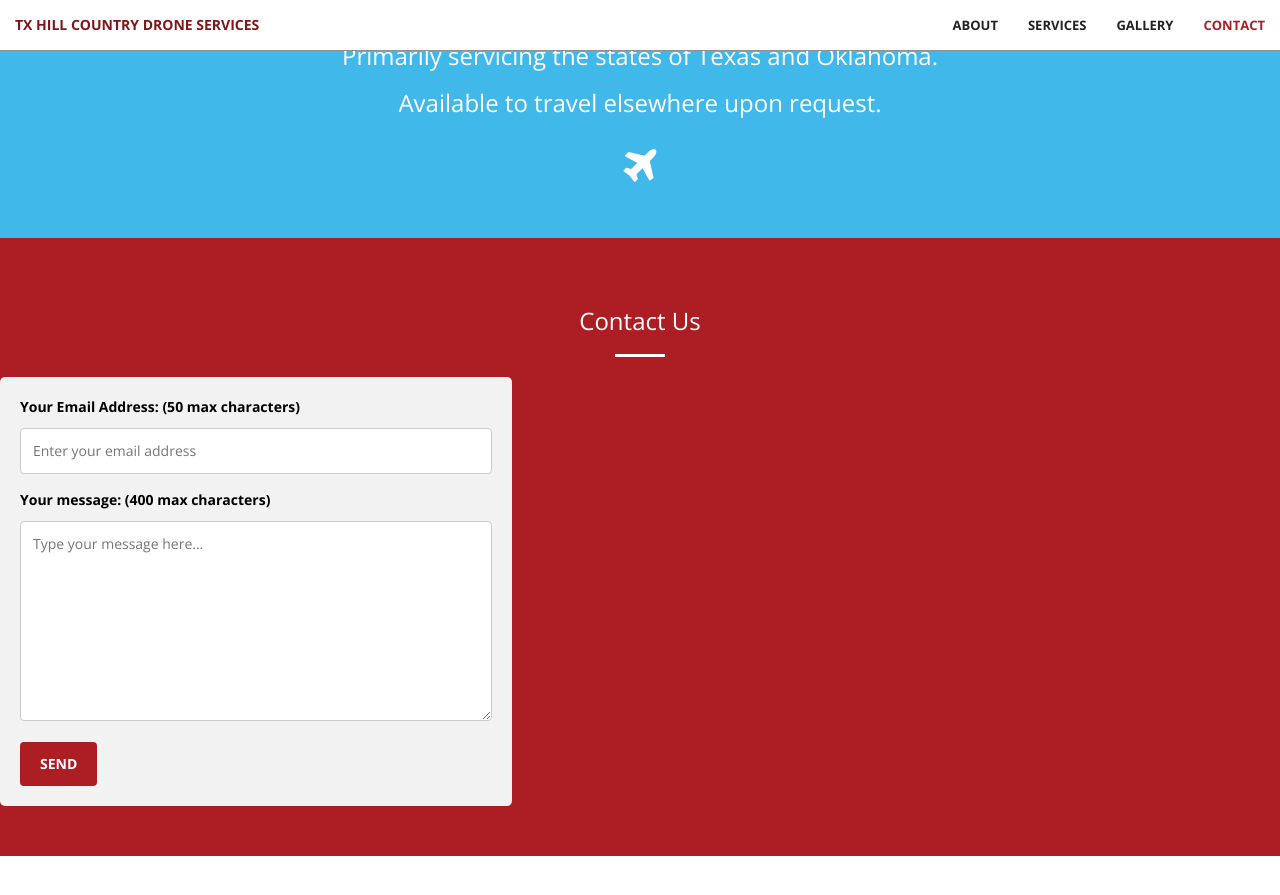
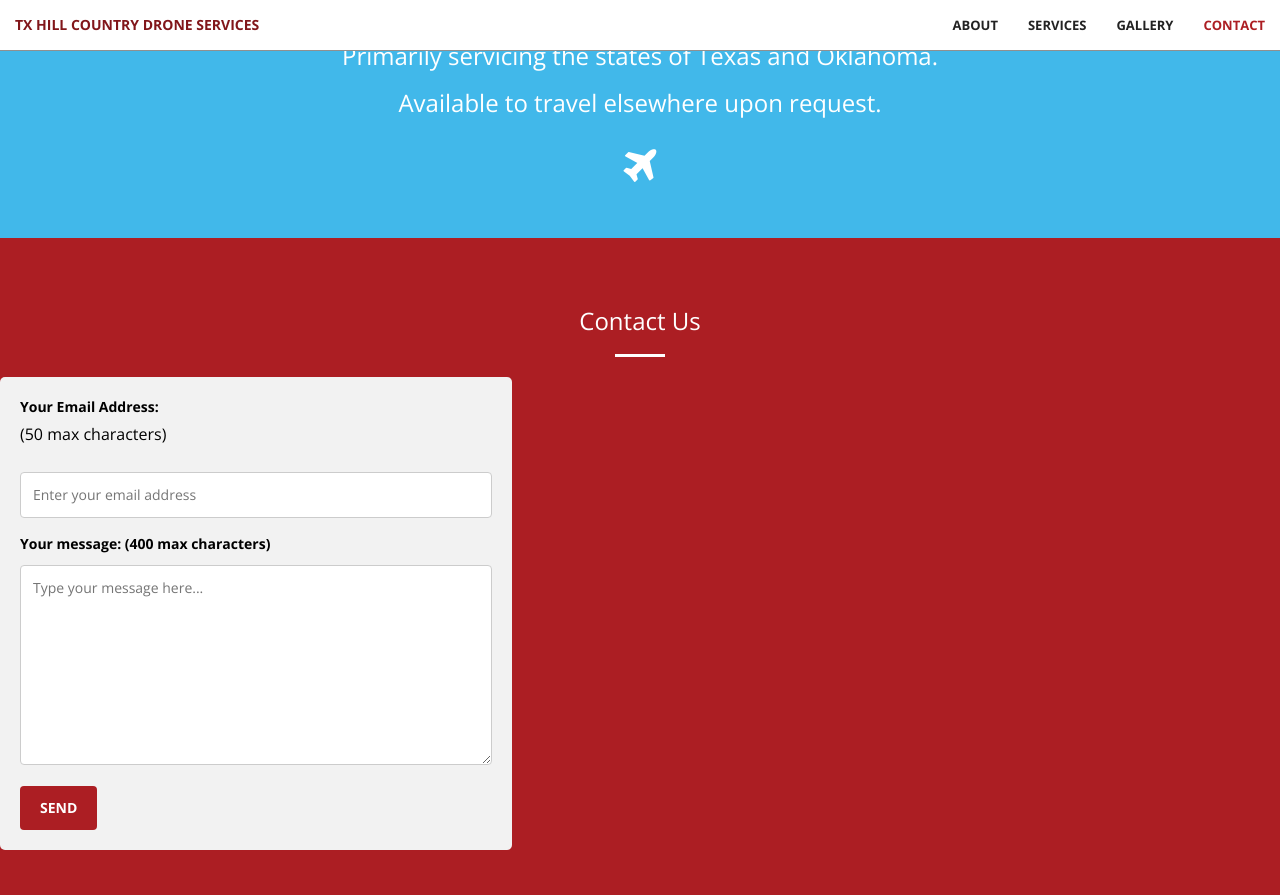
Before and after one commit to thcdroneservices/thcdroneservices.github.io, a Jekyll site: the page built from index.html, in a window 1280 px wide and 900 px high, scrolled down 4215 px. Shown: the top 895 px of the window. Built offline with Jekyll 4.4.1, drawn with Linux system fonts in a browser that asks for light colours; before the commit the page ends 5071 px from its top, so only the background shows below that.

Commit message:
update CF

```diff
--- a/_includes/contact-form.html
+++ b/_includes/contact-form.html
@@ -5,7 +5,8 @@
         <div class="contact-form-form">
             <form action="https://formspree.io/f/xvgpgyee" method="POST">
 
-                <label for="youremail">Your Email Address: (50 max characters)</label>
+                <label for="youremail">Your Email Address:</label>
+                <p color="#AC1E23">(50 max characters)</p>
                 <input type="text" id="youremail" name="email" placeholder="Enter your email address" required="" maxlength="50">
                 <br>
                 <label for="yourmessage">Your message: (400 max characters)</label>
```
